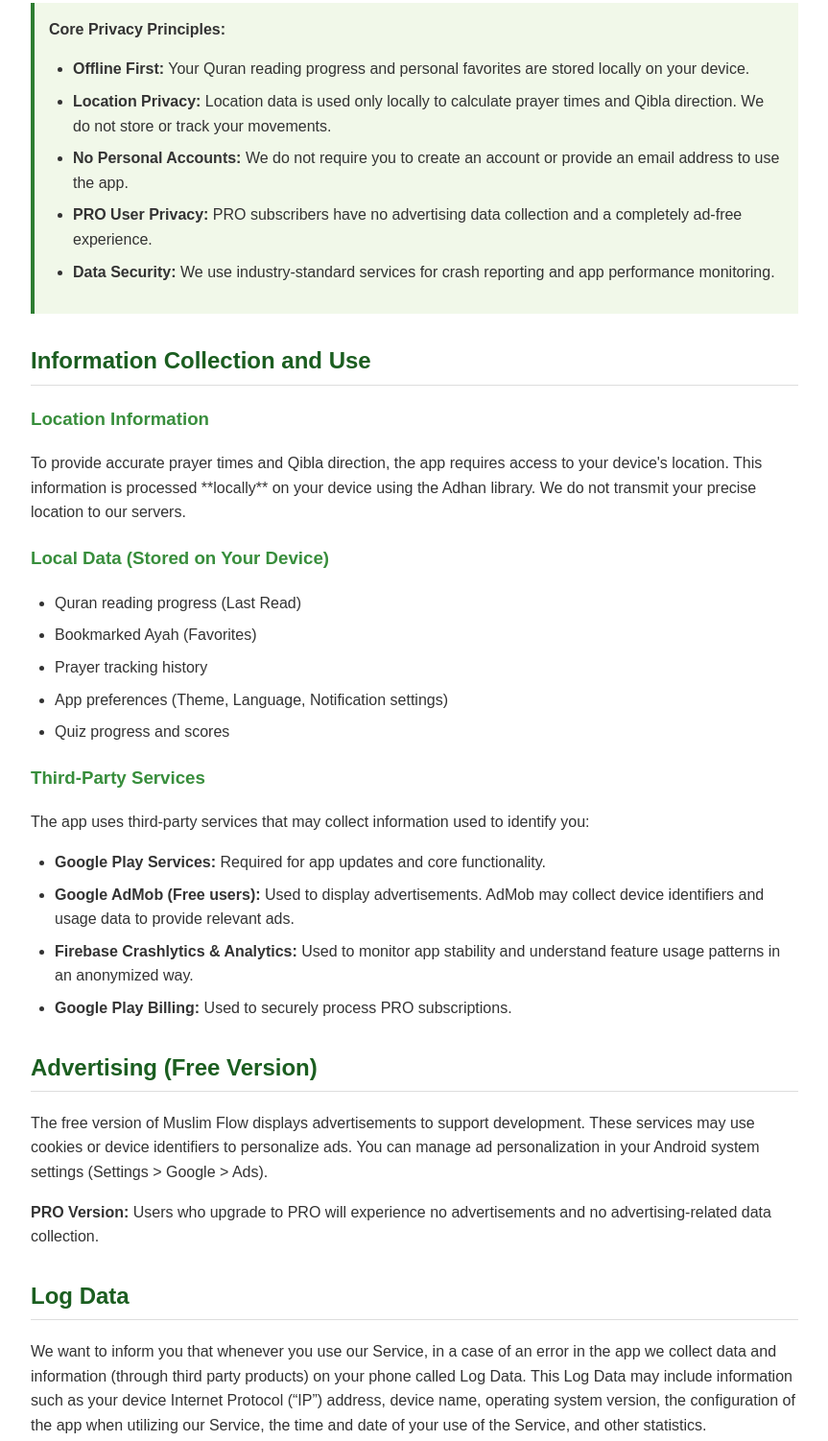
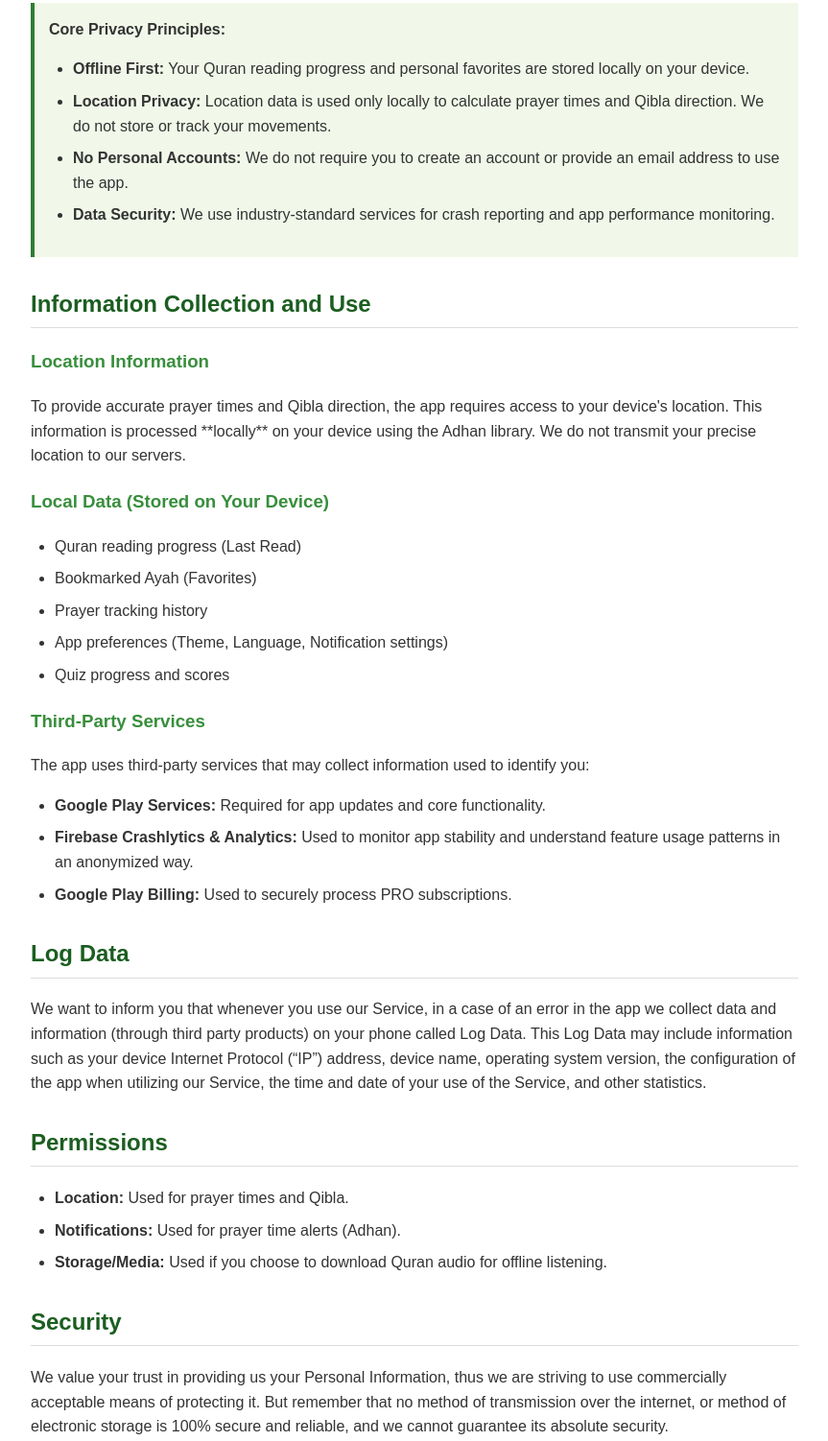
Before and after one commit to cosmomime/muslimflow-policy, a plain HTML site: page index.html in a window 1280 px wide. Shown: the part 567-2069 px from the top of the page at 96% size, without its empty margins (208-1071 px from the left). Drawn offline with Linux system fonts and the light colour scheme.

Commit message:
Update index.html

```diff
--- a/index.html
+++ b/index.html
@@ -82,7 +82,6 @@
         <li><strong>Offline First:</strong> Your Quran reading progress and personal favorites are stored locally on your device.</li>
         <li><strong>Location Privacy:</strong> Location data is used only locally to calculate prayer times and Qibla direction. We do not store or track your movements.</li>
         <li><strong>No Personal Accounts:</strong> We do not require you to create an account or provide an email address to use the app.</li>
-        <li><strong>PRO User Privacy:</strong> PRO subscribers have no advertising data collection and a completely ad-free experience.</li>
         <li><strong>Data Security:</strong> We use industry-standard services for crash reporting and app performance monitoring.</li>
     </ul>
 </div>
@@ -105,14 +104,9 @@
 <p>The app uses third-party services that may collect information used to identify you:</p>
 <ul>
     <li><strong>Google Play Services:</strong> Required for app updates and core functionality.</li>
-    <li><strong>Google AdMob (Free users):</strong> Used to display advertisements. AdMob may collect device identifiers and usage data to provide relevant ads.</li>
     <li><strong>Firebase Crashlytics & Analytics:</strong> Used to monitor app stability and understand feature usage patterns in an anonymized way.</li>
     <li><strong>Google Play Billing:</strong> Used to securely process PRO subscriptions.</li>
 </ul>
-
-<h2>Advertising (Free Version)</h2>
-<p>The free version of Muslim Flow displays advertisements to support development. These services may use cookies or device identifiers to personalize ads. You can manage ad personalization in your Android system settings (Settings > Google > Ads).</p>
-<p><strong>PRO Version:</strong> Users who upgrade to PRO will experience no advertisements and no advertising-related data collection.</p>
 
 <h2>Log Data</h2>
 <p>We want to inform you that whenever you use our Service, in a case of an error in the app we collect data and information (through third party products) on your phone called Log Data. This Log Data may include information such as your device Internet Protocol (“IP”) address, device name, operating system version, the configuration of the app when utilizing our Service, the time and date of your use of the Service, and other statistics.</p>
```
